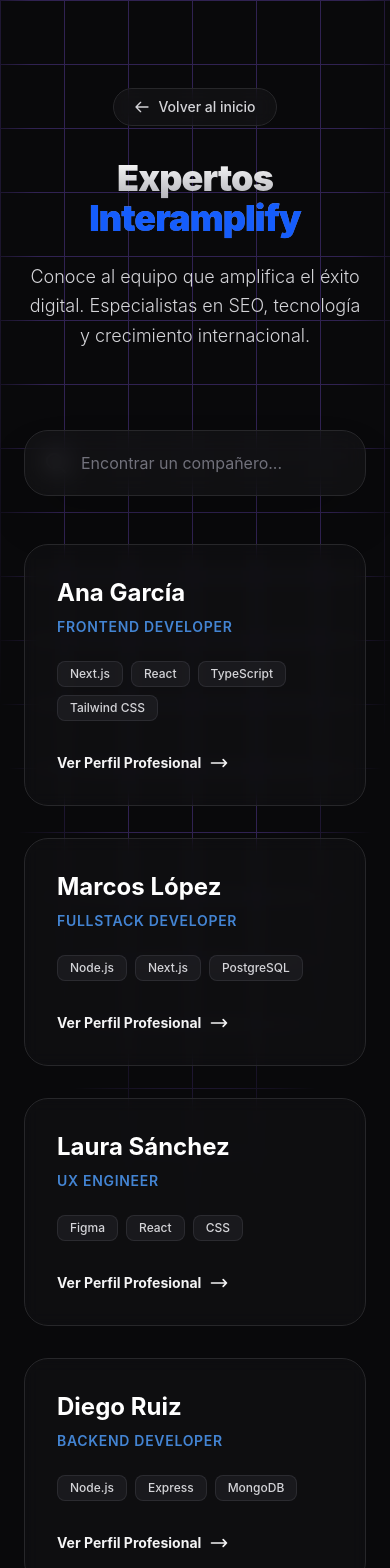
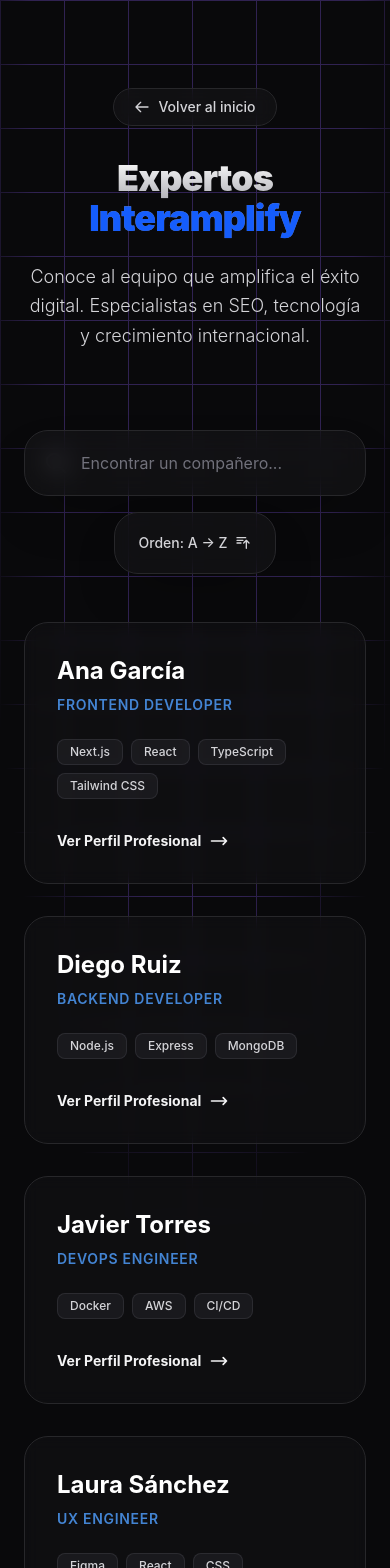
Before and after one commit to FranVice/interamplify-practica-01-directorio-companeros, a Next.js app: page /companeros in a window 390 px wide. Shown: the top 1568 px of the page. Built offline with nearby package versions, Linux system fonts and the light colour scheme.

Commit message:
feat(companeros): implementar RF-03 ordenación del listado alfabéticamente

```diff
--- a/src/components/CompanerosCliente.tsx
+++ b/src/components/CompanerosCliente.tsx
@@ -21,19 +21,35 @@
     .normalize("NFD")
     .replace(/[\u0300-\u036f]/g, "");
 }
+// Definimos un tipo estricto para las 2 únicas opciones de orden
+export type Orden = "asc" | "desc";
+
 //guardar lo que escribe el usuario
 export default function CompanerosClient({ coworkers }: Props) {
   const [busqueda, setBusqueda] = useState<string>("");
+  // Estado para guardar el orden. Valor por defecto: "asc" (A-Z)
+  const [orden, setOrden] = useState<Orden>("asc");
 
   //Usamos useMemo , para si no ahi busquedas muestra todo, si ahi empieza a filtrar
   const filtrados = useMemo(() => {
+    let listado = coworkers;
+
+    // 1. Filtrar si hay texto de búsqueda
     const q = normalizar(busqueda.trim());
-    if (!q) return coworkers;
+    if (q) {
+      listado = listado.filter((c) => normalizar(c.nombre).includes(q));
+    }
 
-    return coworkers.filter((c) =>
-      normalizar(c.nombre).includes(q)
-    );
-  }, [busqueda, coworkers]);
+    // 2. Ordenar el listado resultante
+    // Usamos [...listado] para crear una copia antes de ordenar, porque .sort muta el array original
+    return [...listado].sort((a, b) => {
+      // localeCompare es ideal para ordenar strings en español (tiene en cuenta tildes)
+      const comparacion = a.nombre.localeCompare(b.nombre, "es");
+
+      // Si el estado orden es "desc", invertimos el resultado de la comparación
+      return orden === "asc" ? comparacion : -comparacion;
+    });
+  }, [busqueda, orden, coworkers]);
 
 /**
  * Input de búsqueda controlado por React.
@@ -49,7 +65,8 @@
     <section className="space-y-12">
       {/* Buscador: Estética mejorada con bordes Zinc y foco Blue-500 */}
       <div className="relative max-w-xl mx-auto">
-        <label className="block relative group">
+        <div className="flex flex-col sm:flex-row gap-4 items-center">
+          <label className="block relative group flex-grow w-full">
             <span className="sr-only">Buscar por nombre</span>
             <div className="absolute inset-y-0 left-0 pl-5 flex items-center pointer-events-none text-zinc-400 group-focus-within:text-blue-400 transition-colors">
               <svg className="h-6 w-6" fill="none" viewBox="0 0 24 24" stroke="currentColor">
@@ -63,6 +80,26 @@
               className="w-full pl-14 pr-6 py-5 bg-zinc-900/50 border border-zinc-800 rounded-3xl text-white placeholder-zinc-500 focus:outline-none focus:ring-2 focus:ring-blue-500/50 focus:border-blue-500 transition-all backdrop-blur-md shadow-2xl"
             />
           </label>
+
+          {/* Botón de Ordenación */}
+          <button
+            onClick={() => setOrden(orden === "asc" ? "desc" : "asc")}
+            className="flex items-center justify-center min-w-[140px] gap-2 px-6 py-5 bg-zinc-900/50 hover:bg-zinc-800 border border-zinc-800 rounded-3xl text-zinc-300 hover:text-white transition-all backdrop-blur-md shadow-2xl group focus:outline-none focus:ring-2 focus:ring-blue-500/50"
+            aria-label={`Ordenar alfabéticamente ${orden === "asc" ? "ascendente" : "descendente"}`}
+          >
+            <span className="font-medium text-sm whitespace-nowrap">
+              {orden === "asc" ? "Orden: A → Z" : "Orden: Z → A"}
+            </span>
+            <svg
+              className={`w-4 h-4 transition-transform duration-300 ${orden === "desc" ? "rotate-180" : ""}`}
+              fill="none"
+              viewBox="0 0 24 24"
+              stroke="currentColor"
+            >
+              <path strokeLinecap="round" strokeLinejoin="round" strokeWidth={2} d="M3 4h13M3 8h9m-9 4h6m4 0l4-4m0 0l4 4m-4-4v12" />
+            </svg>
+          </button>
+        </div>
       </div>
 
       {/* Rejilla Responsiva: Requisito RF-02 (móvil: 1, tablet: 2, desktop: 3) */}
```
Also changed, not shown: 1 other file (tests, documents, lock files or other folders). Lines whose indentation alone changed are shown as unchanged.
